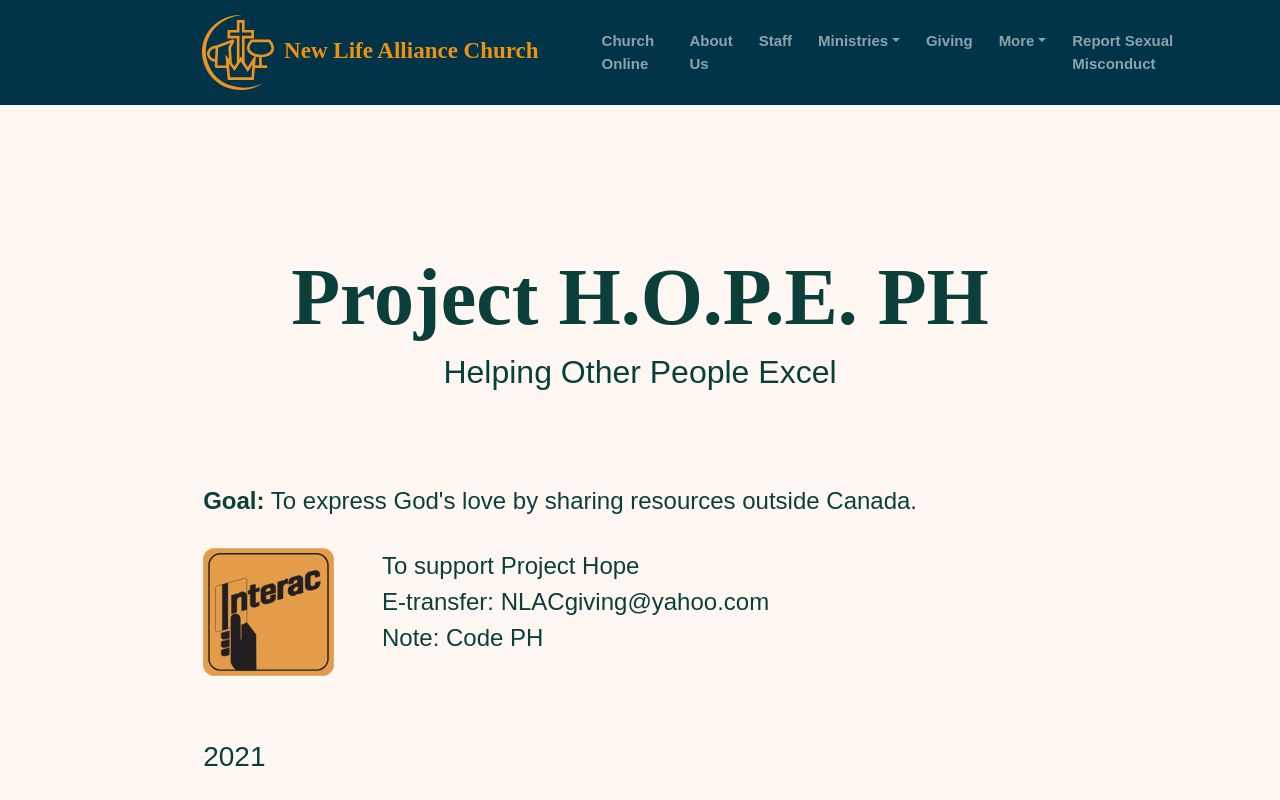
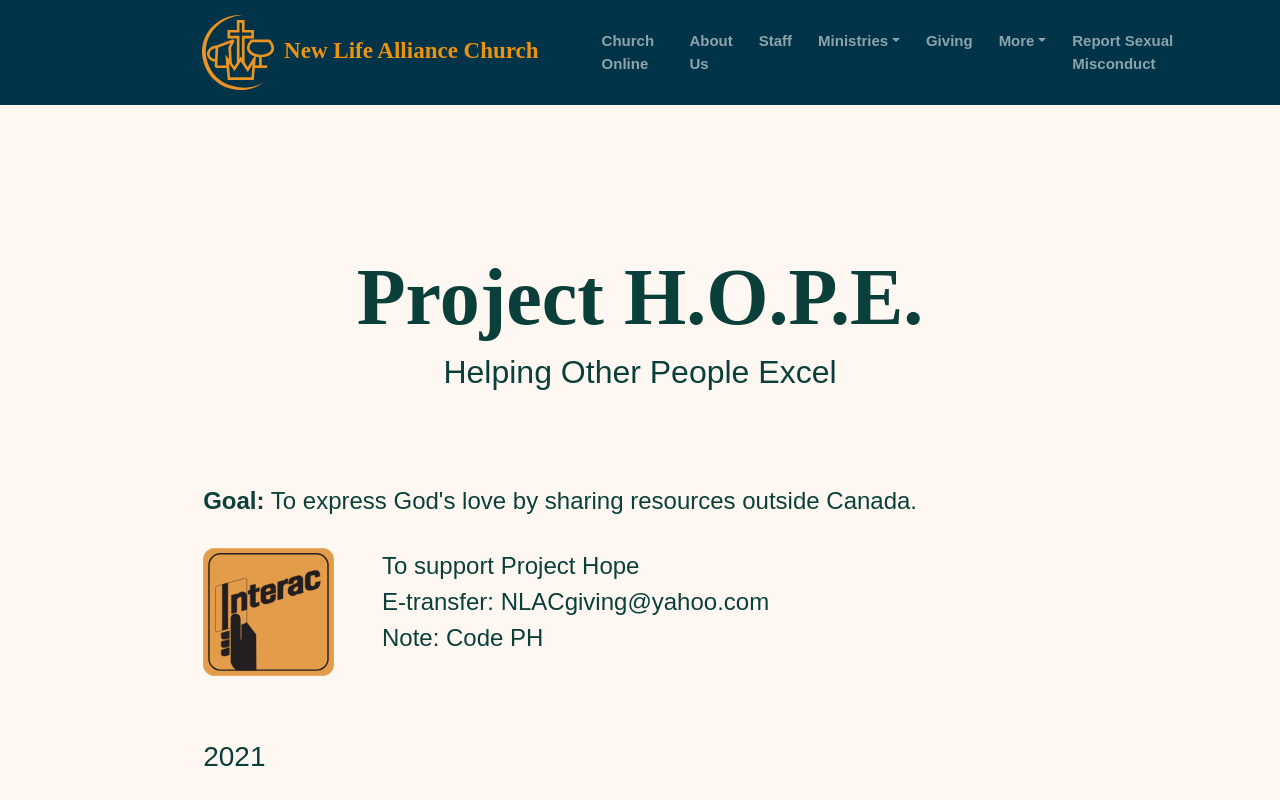
Before and after one commit to hasonnn/nlac, a React (Create React App) app: page /ministry/project-hope in a window 1280 px wide. Shown: the top 800 px of the page. Built offline with nearby package versions, Linux system fonts and the light colour scheme.

Commit message:
Project Hope

```diff
--- a/src/Components/Ministries/ProjectHope/ProjectHope.js
+++ b/src/Components/Ministries/ProjectHope/ProjectHope.js
@@ -8,7 +8,7 @@ const ProjectHope = () => {
         <>
             <div id="ph-bg">
                 <div className="ph-content">
-                    <h1 className="ph-heading">Project H.O.P.E. PH</h1>
+                    <h1 className="ph-heading">Project H.O.P.E.</h1>
                     <div className="ph-group">
                         <h2 className="ph-subheading">Helping Other People Excel</h2>
                         <div className="ph-goal">
```
